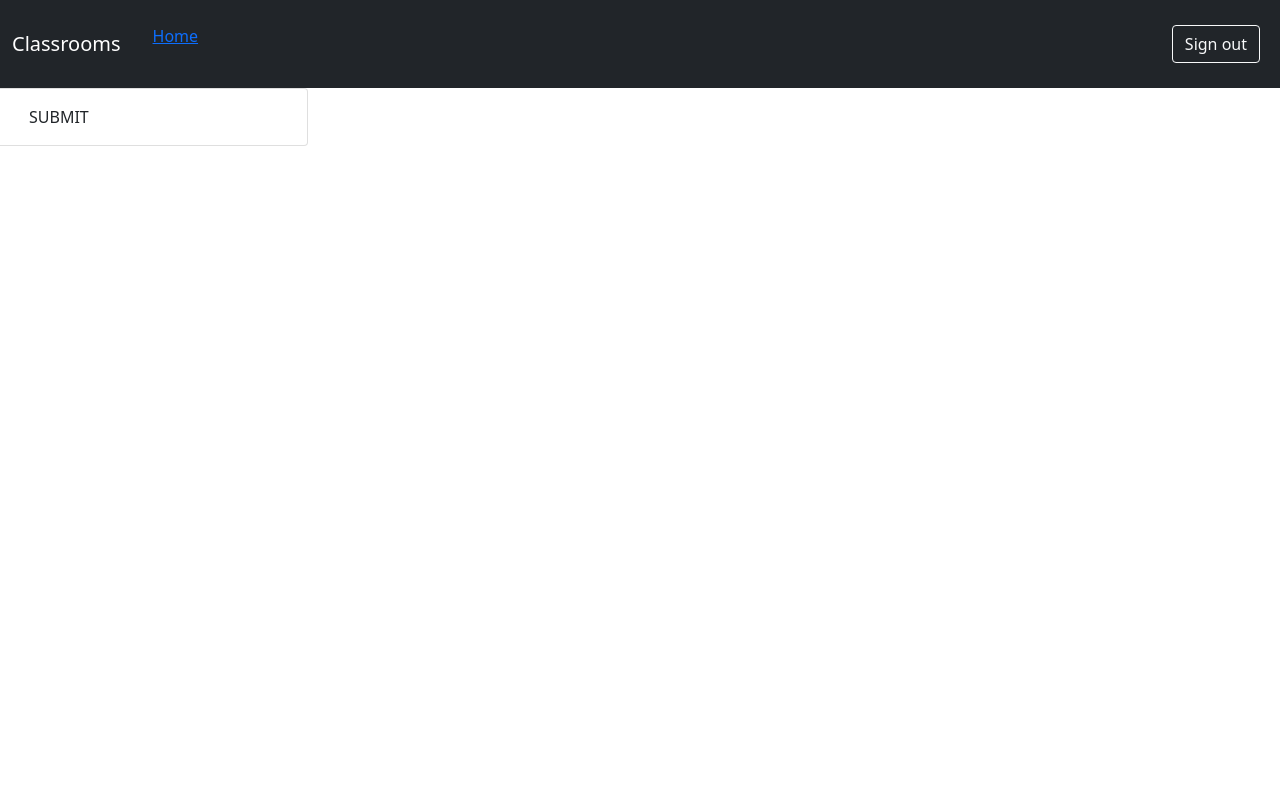
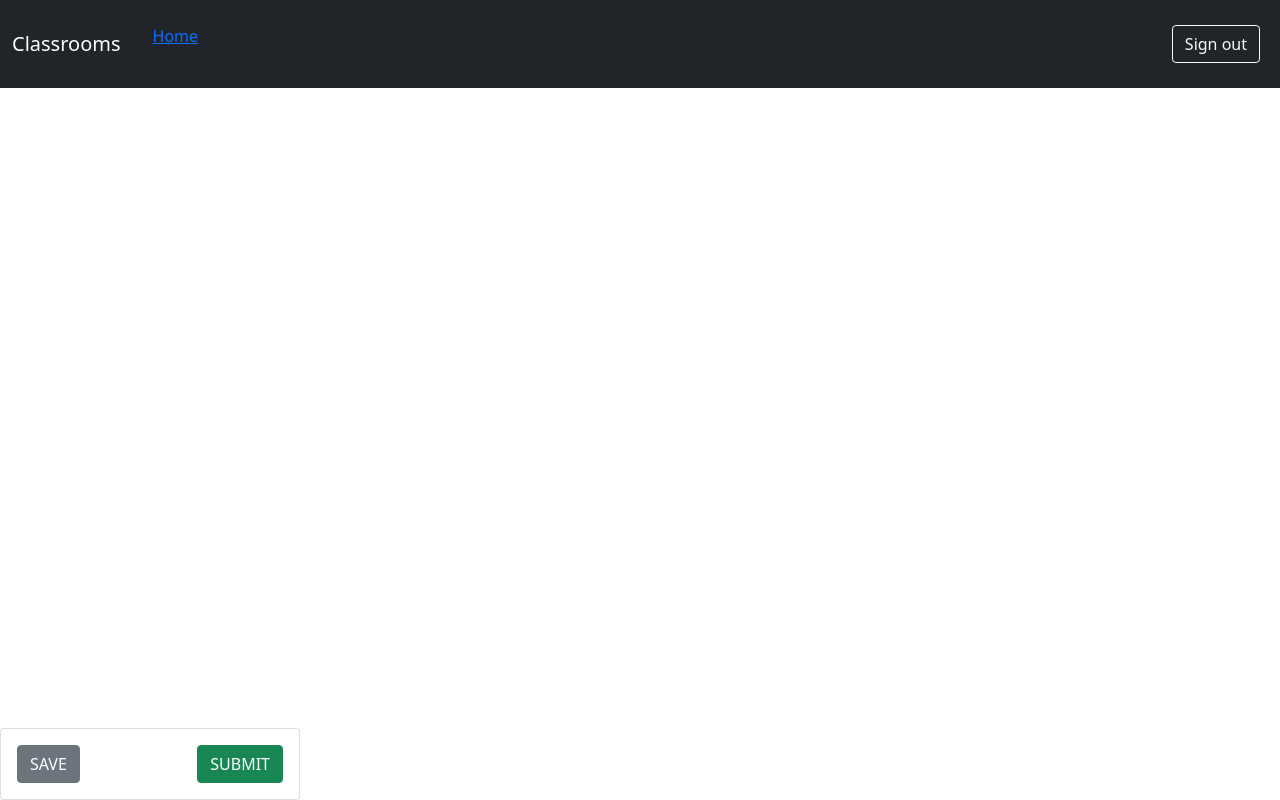
Before and after one commit to Lee-K-Progress/ClassroomVMApp, a Django app: page /1/attempt in a window 1280 px wide. Run offline with Django 5.2, Linux system fonts and the light colour scheme; a user stored in the database is signed in; data comes from the database, SQL or seed files in the repository; parts of the project's set-up code (start-up, migrations or seed data) failed here and were passed over; some libraries are stand-ins or nearby versions.

Commit message:
copy files to repo

```diff
--- a/classroom/models.py
+++ b/classroom/models.py
@@ -74,7 +74,7 @@ class Task(models.Model):
 
         return str(self.task_name)
 
-class Submission(Exercise):
+class Submission(models.Model):
     '''Model for Submission'''
 
     exercise = models.ForeignKey(
@@ -91,8 +91,10 @@ class Submission(Exercise):
 
     earned_points = models.IntegerField(blank=True)
     input_flag = models.TextField(blank=True, max_length=50)
-    submitted = models.DateTimeField(auto_now_add = True)
+    attempted_time = models.DateTimeField(auto_now_add = True)
+    submitted_time = models.DateTimeField(auto_now_add = True)
+    is_submitted = models.BooleanField(default=False)
 
 
     class Meta:
-        ordering = ("created",)
+        ordering = ("submitted_time",)
--- a/templates/partials/_task_column.html
+++ b/templates/partials/_task_column.html
@@ -6,8 +6,8 @@ ClassroomVMApp
 
 {% load crispy_forms_tags %}
 
-<div class="row align-items-start">
-  <div class="d-flex flex-column align-items-stretch flex-shrink-0 ms-0 p-0" style="width: 320px;">
+<div class="row">
+  <div class="d-flex flex-column align-items-stretch flex-shrink-0 ms-0 p-0 outline" style="width: 320px;">
 
     <ol class="ps-0" style="list-style-position: inside;">
 
@@ -23,10 +23,15 @@ ClassroomVMApp
 
     {% endfor %}
 
-      <div class="card card-body" style="width: 320px;">
-        <p class="card-text ps-4">
-          SUBMIT
-        </p>
+      <div class="card card-body fixed-bottom" style="width: 300px;">
+        <div class="btn-toolbar align-items-center justify-content-between">
+          <button class="btn btn-secondary" type="submit" style="width: min-content;">
+            SAVE
+          </button>
+          <button class="btn btn-success" type="submit" style="width: min-content;">
+            SUBMIT
+          </button>
+        </div>
       </div>
 
     </ol>
@@ -42,12 +47,13 @@ ClassroomVMApp
         <p class="card-text">
           {{ task.description }}
         </p>
-        <form action="" method="post">
+        <form action="#" method="post">
+          {% csrf_token %}
           <label for="task{{ task.pk }}Input" class="form-label">
             Flag:
           </label>
-          <input type="task{{ task.pk }}" class="form-control mb-2" id="task{{ task.pk }}Input">
-          <button class="btn btn-success" type="submit" value="Check">
+          <input type="text" class="form-control mb-2" id="task{{ task.pk }}Input">
+          <button class="btn btn-success" type="#" value="Check">
             Check
           </button>
         </form>
```
Also changed, not shown: classroom/migrations/0009_alter_submission_options_and_more.py (added), db.sqlite3.
